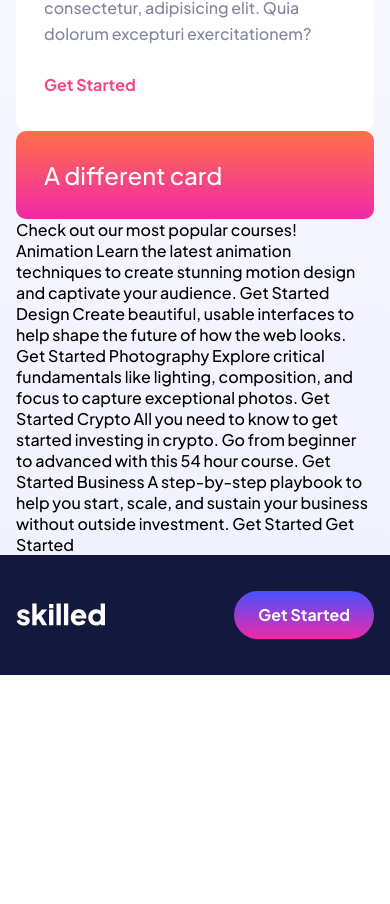
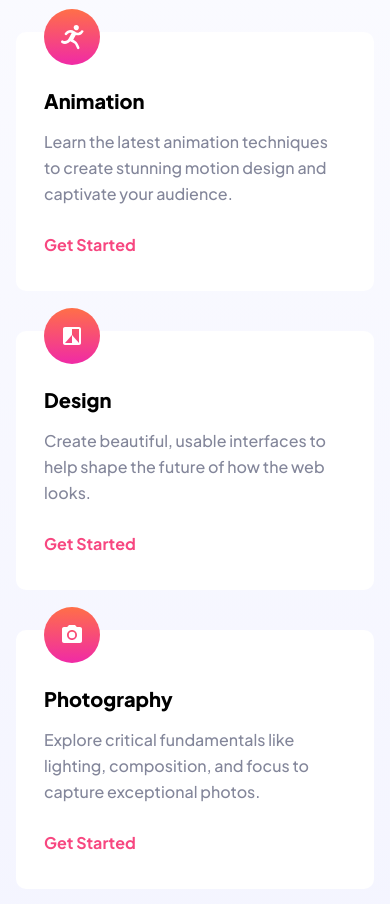
Before and after one commit to newbpydev/10-skilled-e-learning-landing-page-vue-ts, a Vue app: page / in a window 390 px wide. Shown: the part 935-1839 px from the top of the page. Before the commit the page ends 1610 px from the top, so only its background shows below. Built offline with nearby package versions, Linux system fonts and the light colour scheme.

Commit message:
finish mock and main style for mobile

```diff
--- a/src/App.vue
+++ b/src/App.vue
@@ -11,34 +11,72 @@ import crypto from "@/assets/images/icon-crypto.svg";
 import design from "@/assets/images/icon-design.svg";
 import photography from "@/assets/images/icon-photography.svg";
 import CourseCard from "./layouts/CourseCard.vue";
+import TheCoursesSection from "./layouts/TheCoursesSection.vue";
 </script>
 
 <!-- * TEMPLATE -->
 <template>
   <DefaultLayout>
+    <!-- @ Hero Section -->
     <TheHeroSection />
 
+    <!-- @ Courses Section -->
+    <TheCoursesSection>
+      <!-- # title card -->
+      <CourseCard>
+        <template #title>Check out our most popular courses!</template>
+      </CourseCard>
+
+      <!-- # Animation card -->
       <CourseCard :icon-src="animation">
         <template #heading>Animation</template>
         <template #text>
-        Lorem ipsum dolor sit amet consectetur, adipisicing elit. Quia dolorum
-        excepturi exercitationem?</template
-      >
+          Learn the latest animation techniques to create stunning motion design
+          and captivate your audience.
+        </template>
         <template #button-text>Get Started</template>
       </CourseCard>
 
-    <CourseCard>
-      <template #title>A different card</template>
+      <!-- # Design card -->
+      <CourseCard :icon-src="design">
+        <template #heading>Design</template>
+        <template #text>
+          Create beautiful, usable interfaces to help shape the future of how
+          the web looks.
+        </template>
+        <template #button-text>Get Started</template>
       </CourseCard>
-    Check out our most popular courses! Animation Learn the latest animation
-    techniques to create stunning motion design and captivate your audience. Get
-    Started Design Create beautiful, usable interfaces to help shape the future
-    of how the web looks. Get Started Photography Explore critical fundamentals
-    like lighting, composition, and focus to capture exceptional photos. Get
-    Started Crypto All you need to know to get started investing in crypto. Go
-    from beginner to advanced with this 54 hour course. Get Started Business A
-    step-by-step playbook to help you start, scale, and sustain your business
-    without outside investment. Get Started Get Started
+
+      <!-- # Photography card -->
+      <CourseCard :icon-src="photography">
+        <template #heading>Photography</template>
+        <template #text>
+          Explore critical fundamentals like lighting, composition, and focus to
+          capture exceptional photos.
+        </template>
+        <template #button-text>Get Started</template>
+      </CourseCard>
+
+      <!-- # Crypto card -->
+      <CourseCard :icon-src="crypto">
+        <template #heading>Crypto</template>
+        <template #text>
+          All you need to know to get started investing in crypto. Go from
+          beginner to advanced with this 54 hour course.
+        </template>
+        <template #button-text>Get Started</template>
+      </CourseCard>
+
+      <!-- # Business card -->
+      <CourseCard :icon-src="business">
+        <template #heading>Business</template>
+        <template #text>
+          A step-by-step playbook to help you start, scale, and sustain your
+          business without outside investment.
+        </template>
+        <template #button-text>Get Started</template>
+      </CourseCard>
+    </TheCoursesSection>
   </DefaultLayout>
 </template>
 
--- a/src/layouts/CourseCard.vue
+++ b/src/layouts/CourseCard.vue
@@ -50,6 +50,7 @@ defineProps<Props>();
   border-radius: var(--border-radius-mobile-tablet);
   position: relative;
   padding: 5.6rem 2.8rem 3.2rem;
+  margin-top: 2.4rem;
 
   &__icon {
     &-img {
@@ -71,12 +72,17 @@ defineProps<Props>();
     line-height: 2.6rem;
     margin-bottom: 2.4rem;
   }
+
+  &:last-child {
+    margin-bottom: 8rem;
+  }
 }
 
 /* title card */
 .course-card-alt {
   &__title {
     font-size: var(--fs-heading-s);
+    font-weight: var(--fw-x-bold);
     color: var(--white-pure);
     border-radius: var(--border-radius-mobile-tablet);
     padding: 2.8rem;
--- a/src/layouts/TheCoursesSection.vue
+++ b/src/layouts/TheCoursesSection.vue
@@ -14,6 +14,7 @@
 <style scoped>
 .courses-section {
   display: grid;
-  grid
+  grid-template-columns: repeat(1, 1fr);
+  gap: 1.6rem;
 }
 </style>
```
Lines whose indentation alone changed are shown as unchanged.
